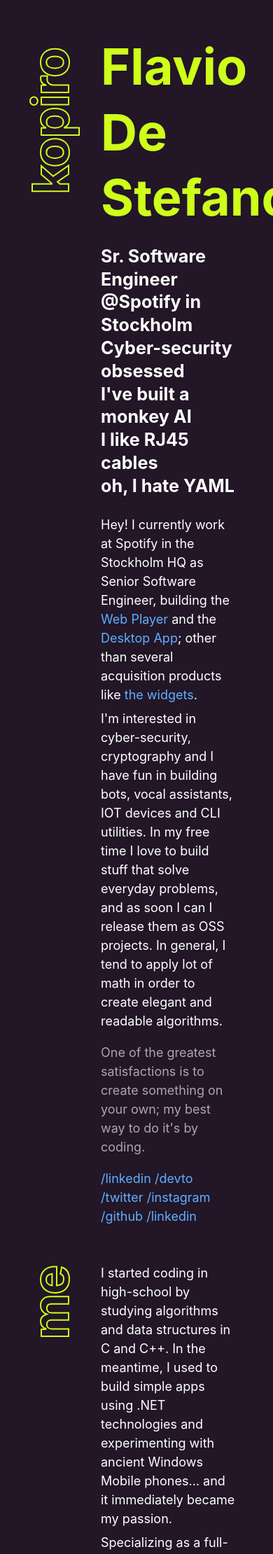
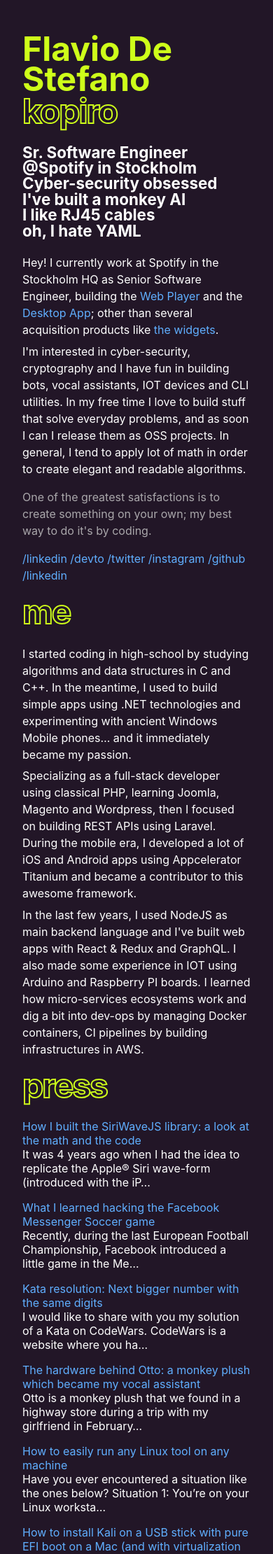
Before and after one commit to kopiro/kopiro, a PHP site: page / in a window 390 px wide; the page is wider, and only the part inside the window is pictured. Shown: the top 2220 px of that part at 70% size. Run offline with PHP 8.4, Linux system fonts and the light colour scheme.

Commit message:
mobile style

```diff
--- a/public/style.css
+++ b/public/style.css
@@ -40,13 +40,14 @@ h1,
 h2,
 h3,
 h4 {
-  line-height: 1.3em;
+  line-height: 1em;
 }
 
 h1 {
   font-size: 4em;
   margin-bottom: 0em;
   color: #ceff1a;
+  line-height: 0.9em;
 }
 
 h2 {
@@ -101,3 +102,26 @@ hr {
   border: none;
   margin: 2em 0;
 }
+
+@media (max-width: 600px) {
+  body {
+    font-size: 16px;
+    padding: 1em 2em;
+  }
+
+  h1 {
+    font-size: 3em;
+  }
+
+  h3,
+  h4 {
+    transform: none;
+    position: static;
+    font-size: 3em;
+    margin-bottom: 0.5em;
+  }
+
+  section {
+    margin-top: 1em;
+  }
+}
```
